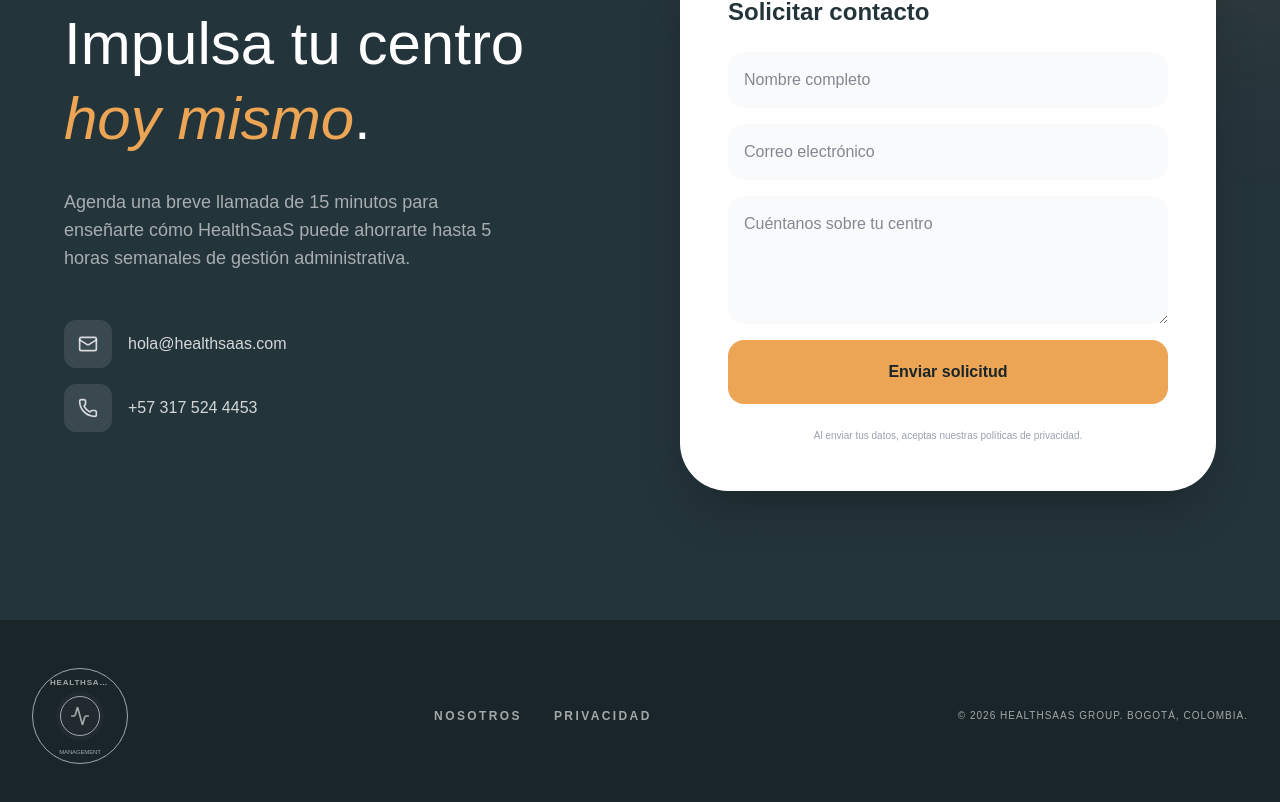
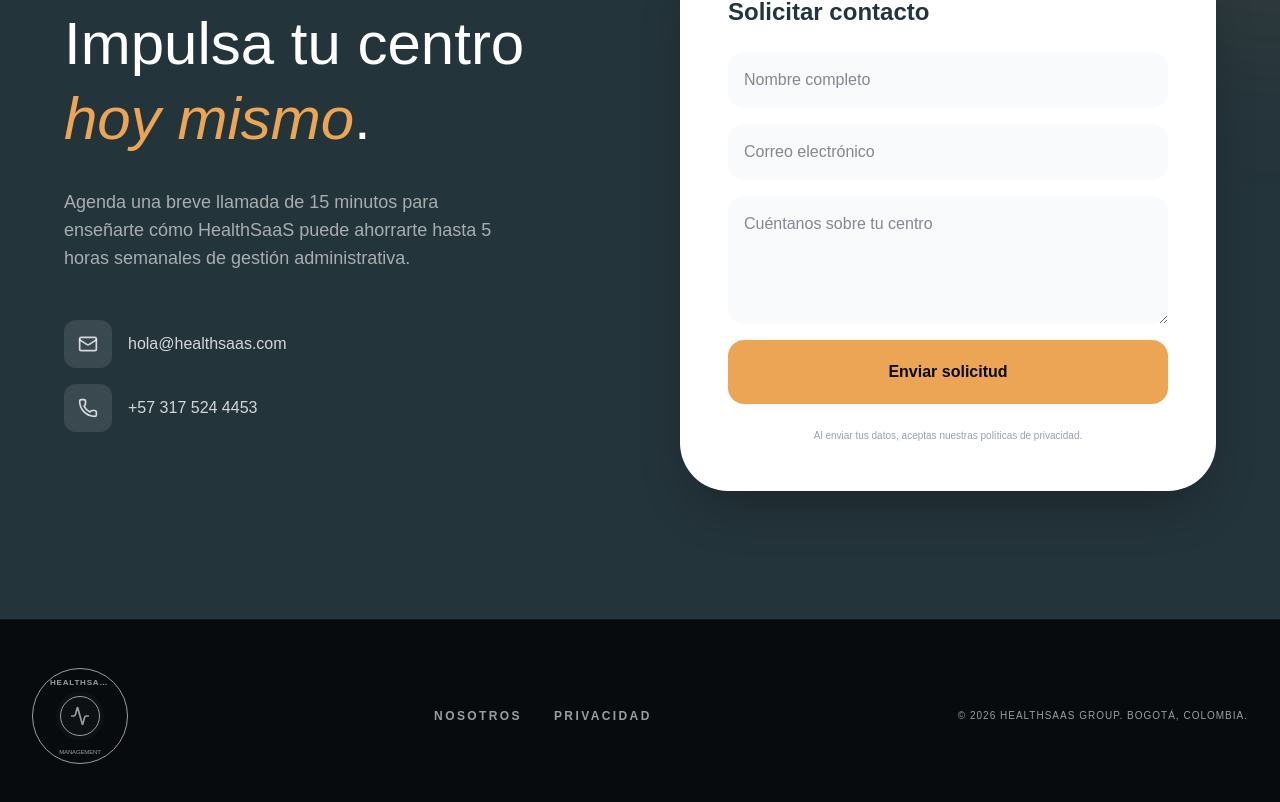
Before and after one commit to yekam97/Psico, a Next.js app: page / in a window 1280 px wide. Shown: the part 2018-2820 px from the top of the page. Built offline with nearby package versions, Linux system fonts and the light colour scheme; no server answers.

Commit message:
fix(branding): remove @theme inline so Tailwind colors reference CSS vars at runtime for dynamic multi-tenant theming

```diff
--- a/src/app/globals.css
+++ b/src/app/globals.css
@@ -1,13 +1,11 @@
 @import "tailwindcss";
 
+/* ── Default brand tokens (overridden at runtime by BrandingProvider) ── */
 :root {
   --background: #ffffff;
   --foreground: #171717;
-}
 
-@theme inline {
-  --color-background: var(--background);
-  --color-foreground: var(--foreground);
+  /* Brand colors — written here as defaults, overwritten in :root by BrandingProvider JS */
   --color-primary: #24343B;
   --color-primary-light: #3a4e58;
   --color-primary-dark: #1a252a;
@@ -17,6 +15,38 @@
   --color-tertiary: #948472;
   --color-tertiary-light: #b3a697;
   --color-tertiary-dark: #7a6c5d;
+
+  /* Sage alias */
+  --color-sage: #948472;
+  --color-sage-dark: #7a6c5d;
+}
+
+/*
+  @theme WITHOUT "inline" → Tailwind generates utility classes as:
+    .bg-primary { background-color: var(--color-primary); }
+  This means changing --color-primary at runtime (via BrandingProvider)
+  will instantly update ALL bg-primary, text-primary, border-primary elements
+  across the entire app, for every company independently.
+*/
+@theme {
+  --color-background: var(--background);
+  --color-foreground: var(--foreground);
+
+  --color-primary: var(--color-primary);
+  --color-primary-light: var(--color-primary-light);
+  --color-primary-dark: var(--color-primary-dark);
+
+  --color-secondary: var(--color-secondary);
+  --color-secondary-light: var(--color-secondary-light);
+  --color-secondary-dark: var(--color-secondary-dark);
+
+  --color-tertiary: var(--color-tertiary);
+  --color-tertiary-light: var(--color-tertiary-light);
+  --color-tertiary-dark: var(--color-tertiary-dark);
+
+  --color-sage: var(--color-sage);
+  --color-sage-dark: var(--color-sage-dark);
+
   --font-sans: var(--font-geist-sans);
   --font-mono: var(--font-geist-mono);
 }
```
